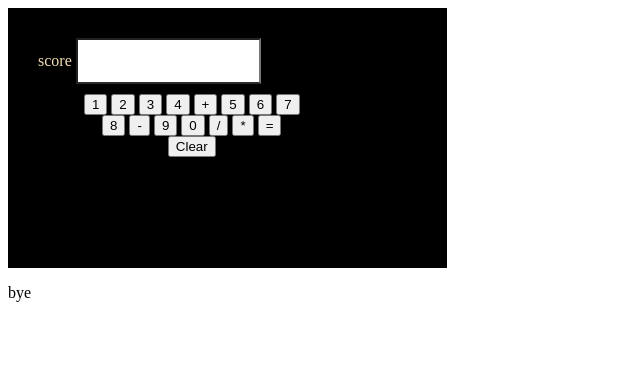
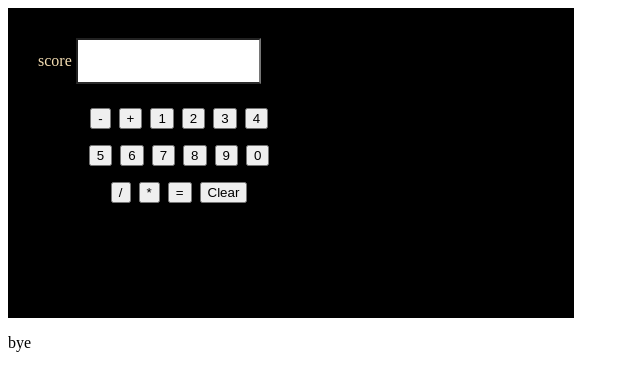
Before and after one commit to Iyanuoluwa2020/javascr, a plain HTML site: page input.html in a window 1280 px wide. Shown: the whole page, without its empty margins (0-640 px from the left). Drawn offline with Linux system fonts and the light colour scheme.

Commit message:
javascript

```diff
--- a/input.html
+++ b/input.html
@@ -12,19 +12,19 @@
     <div id="input">
         <div class="face">
       <label>score</label>
-     <input type="text" value="" name= "" id="score" style="max-width:55%; height:40px; outline: none; border-bottom: 2px outset gray;">
+     <input type="text" value="" name= "" id="score" style="max-width:40%; height:40px; outline: none; border-bottom: 2px outset gray;">
         </div>
      <nav class="input">
+     <button onclick="document.getElementById('score').value +='-'">-</button>
+     <button onclick ="document.getElementById('score').value +='+'">+</button>
      <button onclick="document.getElementById('score').value +='1'">1</button>
      <button onclick="document.getElementById('score').value +='2'">2</button>
      <button onclick="document.getElementById('score').value +='3'">3</button>
      <button onclick="document.getElementById('score').value +='4'">4</button>
-     <button onclick ="document.getElementById('score').value +='+'">+</button>
      <button onclick="document.getElementById('score').value  +='5'">5</button>
      <button onclick="document.getElementById('score').value +='6'">6</button>
      <button onclick="document.getElementById('score').value +='7'">7</button>
      <button onclick="document.getElementById('score').value +='8'">8</button>
-     <button onclick="document.getElementById('score').value +='-'">-</button>
      <button onclick="document.getElementById('score').value +='9'">9</button>
      <button onclick="document.getElementById('score').value +='0'">0</button>
      <button onclick="document.getElementById('score').value +='/'">/</button>
--- a/style.css
+++ b/style.css
@@ -6,16 +6,17 @@
 
 #input{
     padding: 30px;
-    height: 200px;
-    width: 30%;
+    height: 250px;
+    width: 40%;
     display: inline-block;
     color: wheat;
     background-color: black;
 }
 .input{
     padding: 10px;
+    font-size: xx-large;
     text-align: center;
-    width: 60%;
+    width: 40%;
     padding-left:40px;
 }
 @media(max-width:500px){
```
